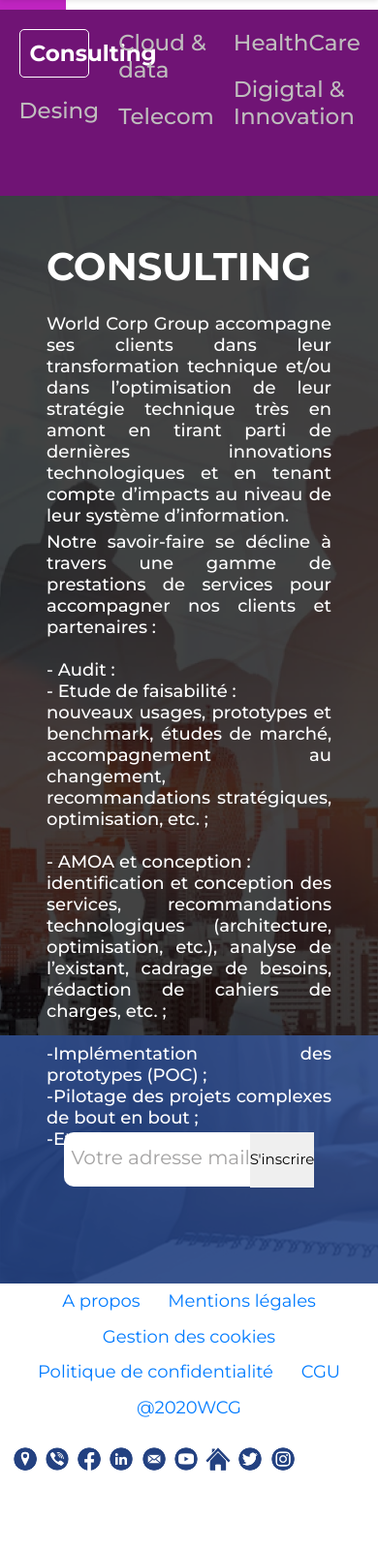
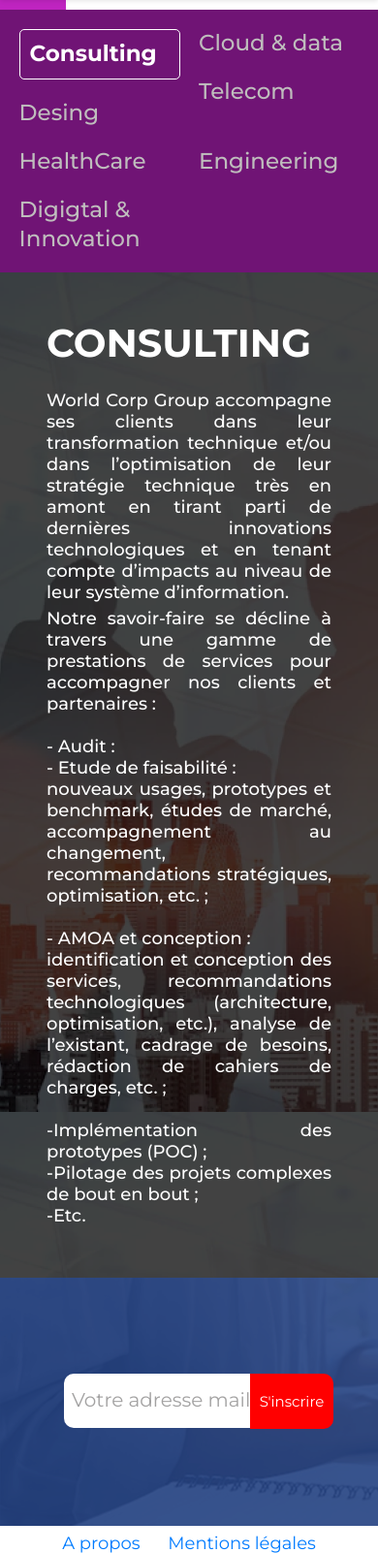
Before and after one commit to jacobitkashala/site_web_wcg, a PHP site: page /expertise.html in a window 390 px wide; the page is wider, and only the part inside the window is pictured. Shown: the part 109-1711 px from the top of that part at 97% size. Before the commit the page ends 1626 px from the top of that part, so only its background shows below. Run offline with PHP 8.4, Linux system fonts and the light colour scheme; some libraries are stand-ins or nearby versions.

Commit message:
refactor:expertise

```diff
--- a/expertise.html
+++ b/expertise.html
@@ -135,9 +135,7 @@
 				-Implémentation des prototypes (POC) ;<br>
 				-Pilotage des projets complexes de bout en bout ;<br>
 				-Etc.<br>
-
 			</p>
-
 		</section>
 	</main>
 	<footer class="container-footer">
@@ -145,8 +143,11 @@
 			<div class="one-content">
 				<div class="content-element">
 					<h4>Newsletter</h4>
-					<input type="input" value="" placeholder="Votre adresse mail">
-					<button>S'inscrire</button>
+					<div class="element-input">
+						<input type="input" value="" placeholder="Votre adresse mail">
+						<button>S'inscrire</button>
+					</div>
+
 				</div>
 			</div>
 		</div>
@@ -186,6 +187,7 @@
 
 		</div>
 	</footer>
+
 	<script src="https://cdn.jsdelivr.net/npm/bootstrap@5.3.0-alpha1/dist/js/bootstrap.bundle.min.js"></script>
 	<script src="https://cdn.jsdelivr.net/npm/swiper@8/swiper-bundle.min.js"></script>
 	<script src='js/main.js'></script>
--- a/styles/expertise.css
+++ b/styles/expertise.css
@@ -72,3 +72,28 @@ div.active{
 	text-align: justify;
 	color: #FFFFFF;
 }
+/* Responsive mobile */
+@media (max-width:450px) {
+	.header_expertise_box{
+		/* padding:2rem; */
+		height:10%;
+		background: #701475;
+		display: grid;
+		grid-template-columns: repeat(2, 1fr);
+		font-size: 18px;
+	}
+	.container_content_expertise{
+		height: 100%;
+	}
+	.expertise_box {
+		display: flex;
+		flex-direction:column;
+	}
+	div.active{
+		width:90%;
+		padding:10px;
+		border: 1px solid #FFFFFF;
+		border-radius: 5px;
+	}
+
+}
```
